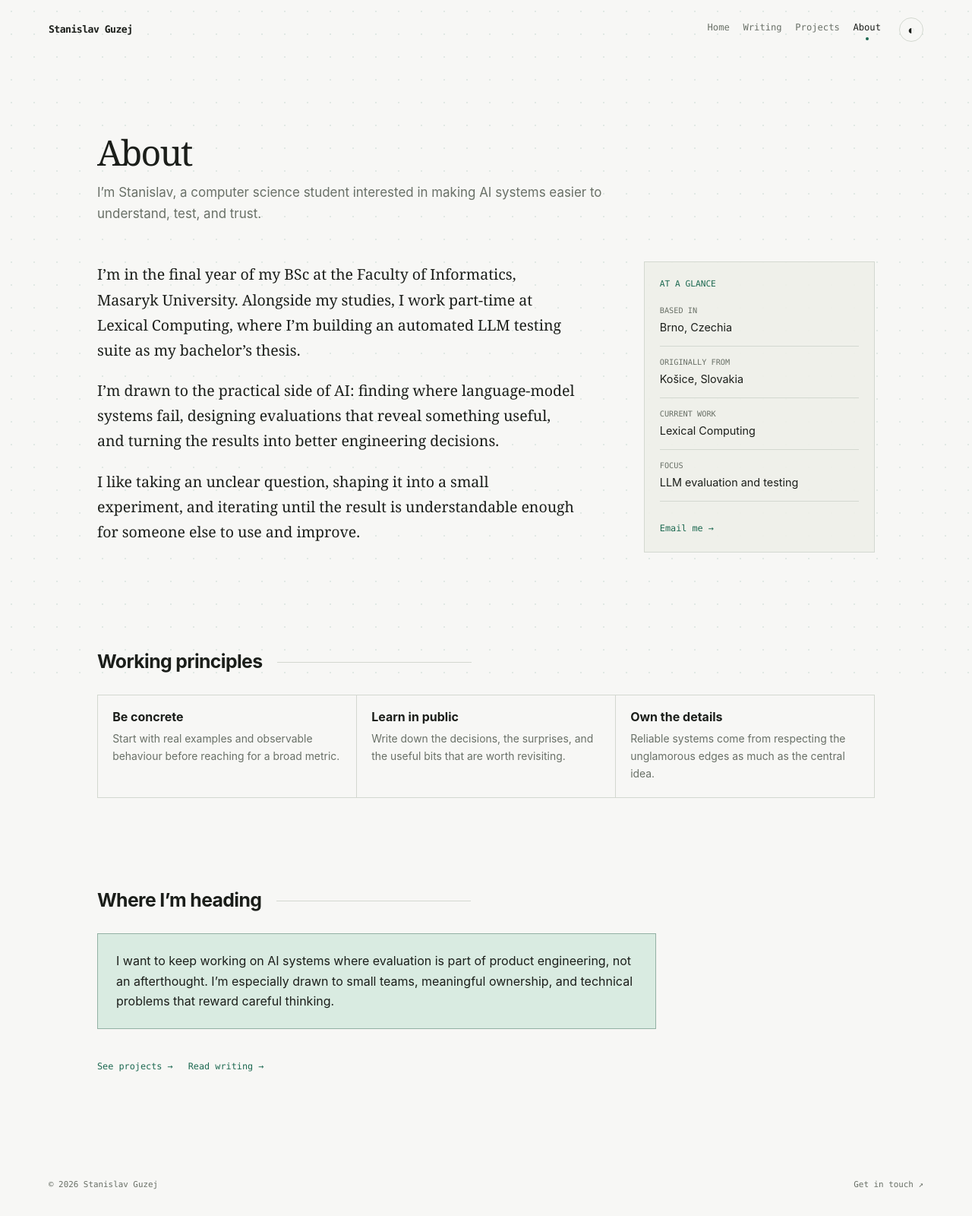
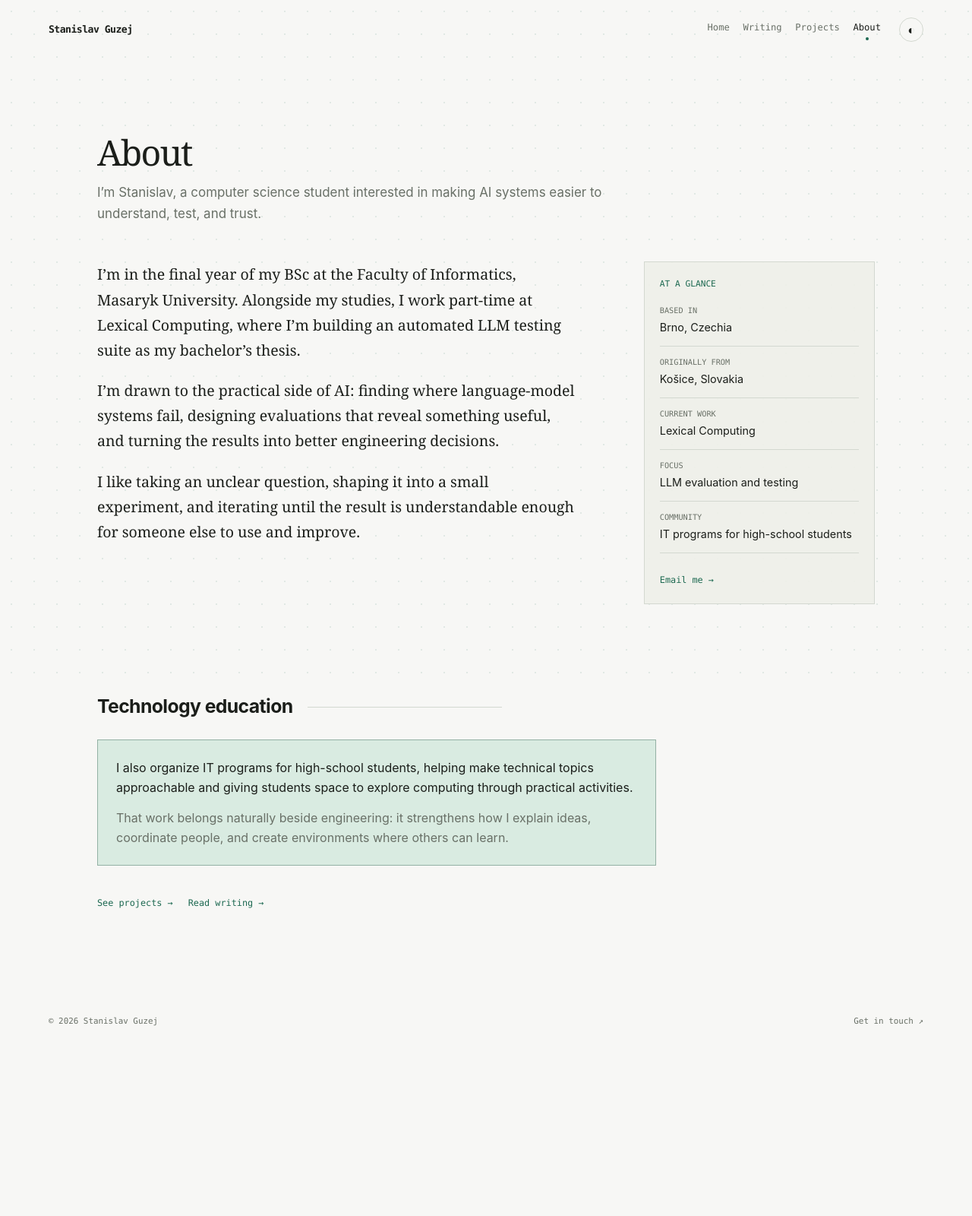
Before and after one commit to ganostuz/personalpage, a Jekyll site: the page built from about.html, in a window 1280 px wide. Shown: the whole page at 76% size. Built offline with Jekyll 4.4.1, drawn with Linux system fonts in a browser that asks for light colours; after the commit the page ends 1385 px from its top, so only the background shows below that.

Commit message:
edited about me section

```diff
--- a/about.html
+++ b/about.html
@@ -2,7 +2,7 @@
 layout: default
 nav: about
 title: About
-description: About Stanislav Guzej, a final-year computer science student interested in reliable AI and LLM systems.
+description: About Stanislav Guzej, his work on reliable AI systems, and the IT programs he organizes for high-school students.
 permalink: /about/
 ---
 <main id="content" class="wrapper prose-page about-page">
@@ -23,21 +23,17 @@ permalink: /about/
         <div><dt>Originally from</dt><dd>Košice, Slovakia</dd></div>
         <div><dt>Current work</dt><dd>Lexical Computing</dd></div>
         <div><dt>Focus</dt><dd>LLM evaluation and testing</dd></div>
+        <div><dt>Community</dt><dd>IT programs for high-school students</dd></div>
       </dl>
       <a class="text-link" href="mailto:{{ site.email }}">Email me <span aria-hidden="true">→</span></a>
     </aside>
   </div>
-  <section class="about-section" aria-labelledby="principles-heading">
-    <div class="numbered-heading"><h2 id="principles-heading">Working principles</h2><span aria-hidden="true"></span></div>
-    <div class="principle-cards">
-      <article><h3>Be concrete</h3><p>Start with real examples and observable behaviour before reaching for a broad metric.</p></article>
-      <article><h3>Learn in public</h3><p>Write down the decisions, the surprises, and the useful bits that are worth revisiting.</p></article>
-      <article><h3>Own the details</h3><p>Reliable systems come from respecting the unglamorous edges as much as the central idea.</p></article>
+  <section class="about-section" aria-labelledby="education-heading">
+    <div class="numbered-heading"><h2 id="education-heading">Technology education</h2><span aria-hidden="true"></span></div>
+    <div class="community-card">
+      <p>I also organize IT programs for high-school students, helping make technical topics approachable and giving students space to explore computing through practical activities.</p>
+      <p>That work belongs naturally beside engineering: it strengthens how I explain ideas, coordinate people, and create environments where others can learn.</p>
     </div>
-  </section>
-  <section class="about-section" aria-labelledby="direction-heading">
-    <div class="numbered-heading"><h2 id="direction-heading">Where I’m heading</h2><span aria-hidden="true"></span></div>
-    <div class="direction-card"><p>I want to keep working on AI systems where evaluation is part of product engineering, not an afterthought. I’m especially drawn to small teams, meaningful ownership, and technical problems that reward careful thinking.</p></div>
   </section>
   <div class="page-links"><a class="text-link" href="{{ '/projects/' | relative_url }}">See projects <span aria-hidden="true">→</span></a><a class="text-link" href="{{ '/writing/' | relative_url }}">Read writing <span aria-hidden="true">→</span></a></div>
 </main>
--- a/assets/css/style.css
+++ b/assets/css/style.css
@@ -148,12 +148,6 @@ h1, h2, h3 { line-height: 1.2; }
 .page-intro { max-width: 42rem; margin-bottom: 3rem; color: var(--muted); font-size: 1.06rem; }
 .prose { max-width: 43rem; font-family: var(--serif); font-size: clamp(1.08rem, 1.7vw, 1.22rem); line-height: 1.7; }
 .prose p { margin-bottom: 1.25rem; }
-.compact-section-title { margin: 0 0 1.4rem; font-size: 1.25rem; }
-.working-principles { margin-top: 4rem; padding-top: 1.5rem; border-top: 1px solid var(--line); }
-.principle-cards { display: grid; grid-template-columns: repeat(3, minmax(0, 1fr)); gap: 1px; border: 1px solid var(--line); background: var(--line); }
-.principle-cards article { padding: 1.2rem; background: var(--background); transition: background-color var(--motion-fast) ease, transform var(--motion-fast) var(--ease-out); }
-.principle-cards h3 { margin-bottom: 0.5rem; font-size: 1rem; }
-.principle-cards p { margin: 0; color: var(--muted); font-size: 0.87rem; }
 .page-links { display: flex; flex-wrap: wrap; gap: 1.25rem; margin-top: 2.5rem; }
 .about-page { max-width: 64rem; }
 .about-header { max-width: 43rem; margin-bottom: 3rem; }
@@ -169,8 +163,9 @@ h1, h2, h3 { line-height: 1.2; }
 .about-facts dd { margin: 0; font-size: 0.9rem; }
 .about-section { margin-top: clamp(4rem, 8vw, 6rem); padding-top: 1.5rem;}
 .about-section .numbered-heading { margin-bottom: 1.75rem; }
-.direction-card { max-width: 46rem; padding: 1.4rem 1.5rem; border: 1px solid color-mix(in srgb, var(--accent) 35%, var(--line)); background: var(--accent-soft); transition: transform var(--motion-medium) var(--ease-out), box-shadow var(--motion-medium) ease; }
-.direction-card p { margin: 0; color: var(--text); }
+.community-card { max-width: 46rem; padding: 1.4rem 1.5rem; border: 1px solid color-mix(in srgb, var(--accent) 35%, var(--line)); background: var(--accent-soft); transition: transform var(--motion-medium) var(--ease-out), box-shadow var(--motion-medium) ease; }
+.community-card p { margin: 0; color: var(--text); }
+.community-card p + p { margin-top: 0.85rem; color: var(--muted); }
 .project-stack { display: grid; gap: 1rem; }
 .project-card { padding: 1.6rem; border: 1px solid var(--line); background: var(--surface); transition: border-color var(--motion-medium) ease, transform var(--motion-medium) var(--ease-out), box-shadow var(--motion-medium) ease; }
 .project-card-featured { border-color: color-mix(in srgb, var(--accent) 35%, var(--line)); background: var(--accent-soft); }
@@ -244,9 +239,8 @@ code { padding: 0.1rem 0.28rem; background: var(--surface-strong); color: var(--
   .nav-list a[href$="/writing/"]:hover, .writing-item .text-link:hover span, .writing-section .section-link:hover span { transform: none; }
   .nav-list a[href$="/writing/"].active:hover::after { transform: none; }
   .button-link:hover { box-shadow: 0 0.55rem 1.4rem color-mix(in srgb, var(--accent) 14%, transparent); transform: translateY(-0.18rem); }
-  .principle-cards article:hover { z-index: 1; background: var(--accent-soft); transform: translateY(-0.2rem); }
   .about-facts:hover, .project-card:hover { border-color: color-mix(in srgb, var(--accent) 55%, var(--line)); box-shadow: var(--shadow); transform: translateY(-0.25rem); }
-  .direction-card:hover { box-shadow: 0 1rem 2.5rem color-mix(in srgb, var(--accent) 12%, transparent); transform: translateY(-0.2rem); }
+  .community-card:hover { box-shadow: 0 1rem 2.5rem color-mix(in srgb, var(--accent) 12%, transparent); transform: translateY(-0.2rem); }
 }
 
 .site-footer { display: flex; justify-content: space-between; gap: 1rem; padding-top: 1.5rem; padding-bottom: 2rem; color: var(--muted); font-family: var(--mono); font-size: 0.68rem; }
@@ -275,7 +269,6 @@ code { padding: 0.1rem 0.28rem; background: var(--surface-strong); color: var(--
   .writing-item > .text-link { grid-column: 2; justify-self: start; }
   .about-layout { grid-template-columns: 1fr; gap: 2rem; }
   .about-facts { max-width: 30rem; }
-  .principle-cards { grid-template-columns: 1fr; }
 }
 
 @media (max-width: 520px) {
```
